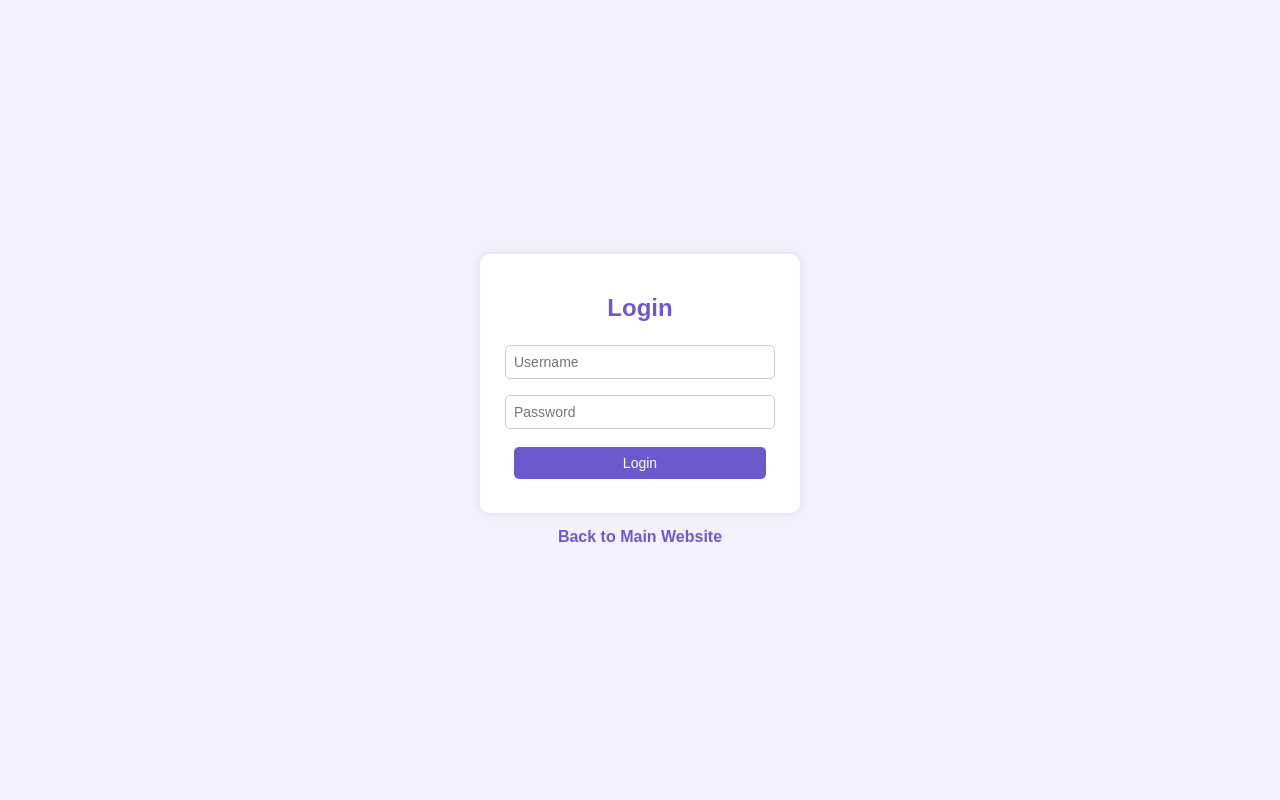
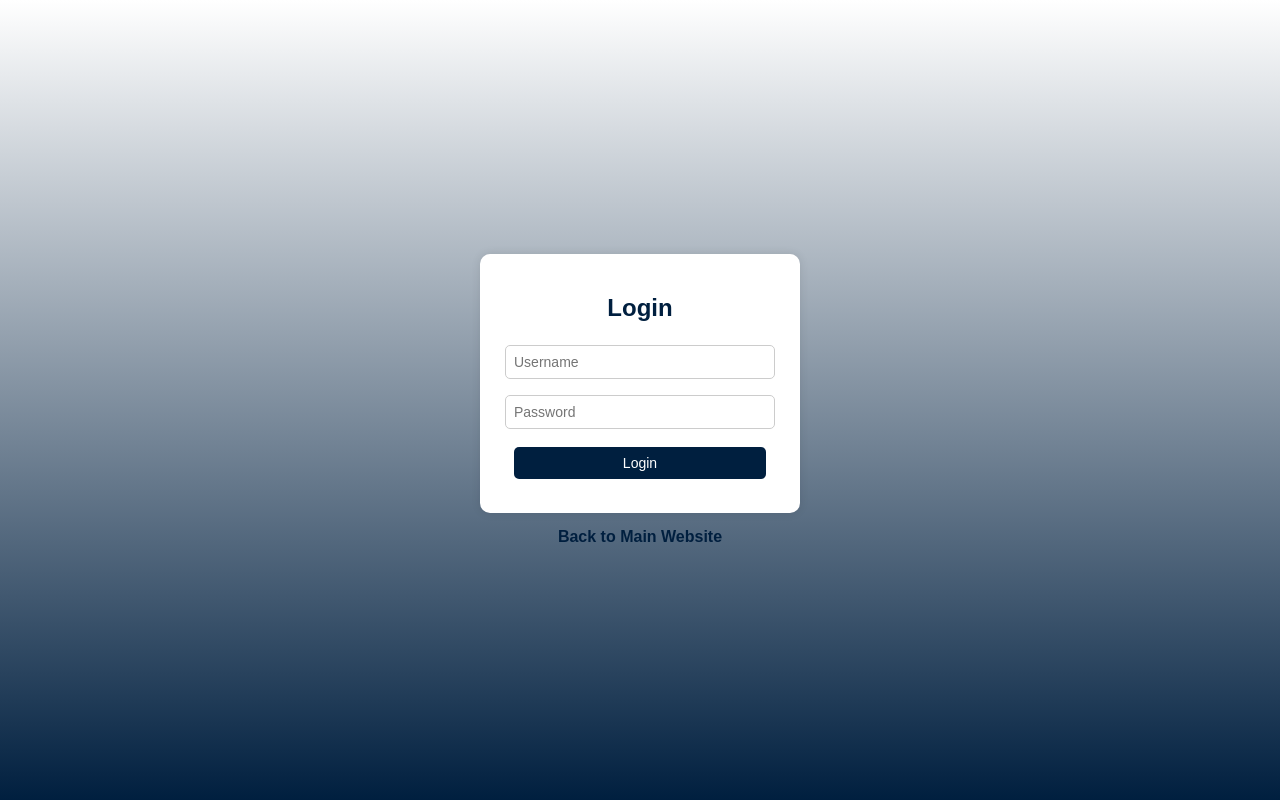
Before and after one commit to iamzohav/Devops-Glossary, a plain HTML site: page login.html in a window 1280 px wide. Drawn offline with Linux system fonts and the light colour scheme.

Commit message:
Update login.html

```diff
--- a/login.html
+++ b/login.html
@@ -7,7 +7,7 @@
     <style>
         body {
             font-family: Arial, sans-serif;
-            background-color: #f4f1ff;
+            background: linear-gradient(to bottom, white, #001f3f);
             display: flex;
             justify-content: center;
             align-items: center;
@@ -24,7 +24,7 @@
             width: 280px;
         }
         .login-container h2 {
-            color: #6a5acd;
+            color: #001f3f;
             margin-bottom: 15px;
         }
         .login-container input {
@@ -36,7 +36,7 @@
             font-size: 14px;
         }
         .login-container button {
-            background: #6a5acd;
+            background: #001f3f;
             color: white;
             border: none;
             padding: 8px;
@@ -47,7 +47,7 @@
             margin-top: 10px;
         }
         .login-container button:hover {
-            background: #5a4dbc;
+            background: #003366;
         }
         #error-message {
             color: red;
@@ -58,7 +58,7 @@
             margin-top: 15px;
         }
         .back-link a {
-            color: #6a5acd;
+            color: #001f3f;
             text-decoration: none;
             font-weight: bold;
         }
```
